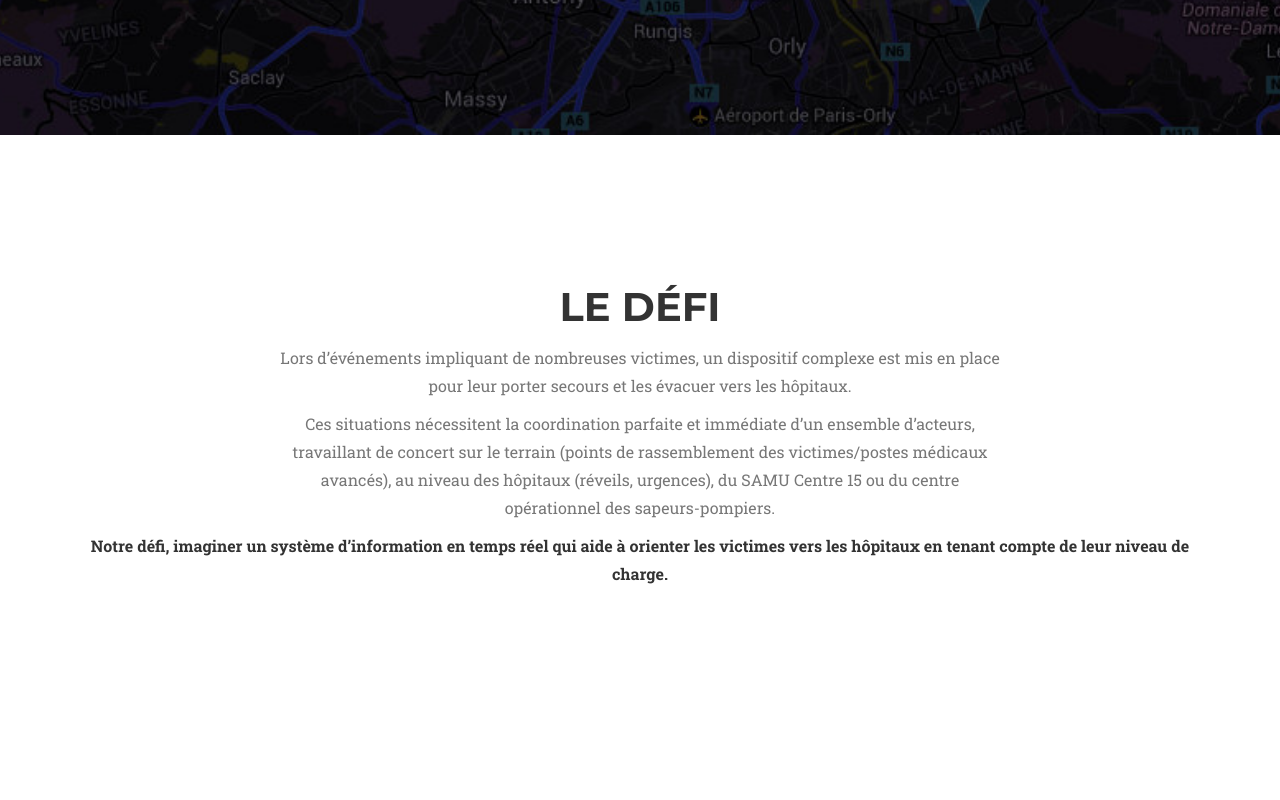
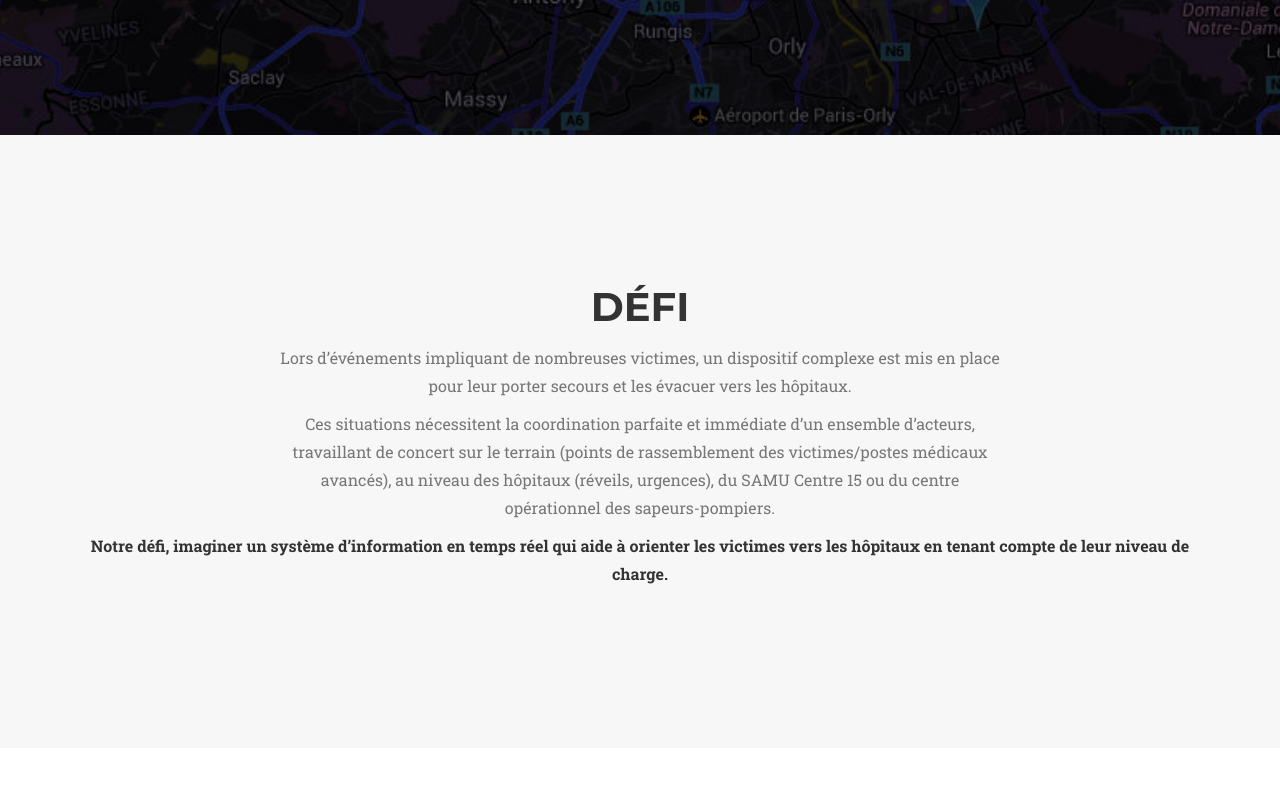
Before and after one commit to DispatchVictimes/DispatchVictimes.github.io, a website: page index.html in a window 1280 px wide. Shown: the part 860-1660 px from the top of the page. Drawn offline with nearby package versions, Linux system fonts and the light colour scheme; a web font is replaced by a local one.

Commit message:
Couleurs sections

```diff
--- a/index.html
+++ b/index.html
@@ -108,11 +108,11 @@
     </header>
 
     <!-- Services Section -->
-    <section id="Defi">
+    <section id="Defi" class="bg-light-gray">
         <div class="container">
           <div class="row">
               <div class="col-lg-12 text-center">
-                  <h2 class="section-heading">Le défi</h2>
+                  <h2 class="section-heading">Défi</h2>
               </div>
           </div>
           <div class="col-lg-8 col-lg-offset-2 text-center">
@@ -327,6 +327,7 @@
                 </div>
             </div>
         </section>
+
   <section id="Concept" class="bg-light-gray">
       <div class="container">
           <div class="row">
@@ -344,7 +345,7 @@
         </div>
     </section>
     <!-- Portfolio Grid Section -->
-    <section id="portfolio" class="bg-light-gray">
+    <section id="portfolio">
         <div class="container">
             <div class="row">
                 <div class="col-lg-12 text-center">
```
